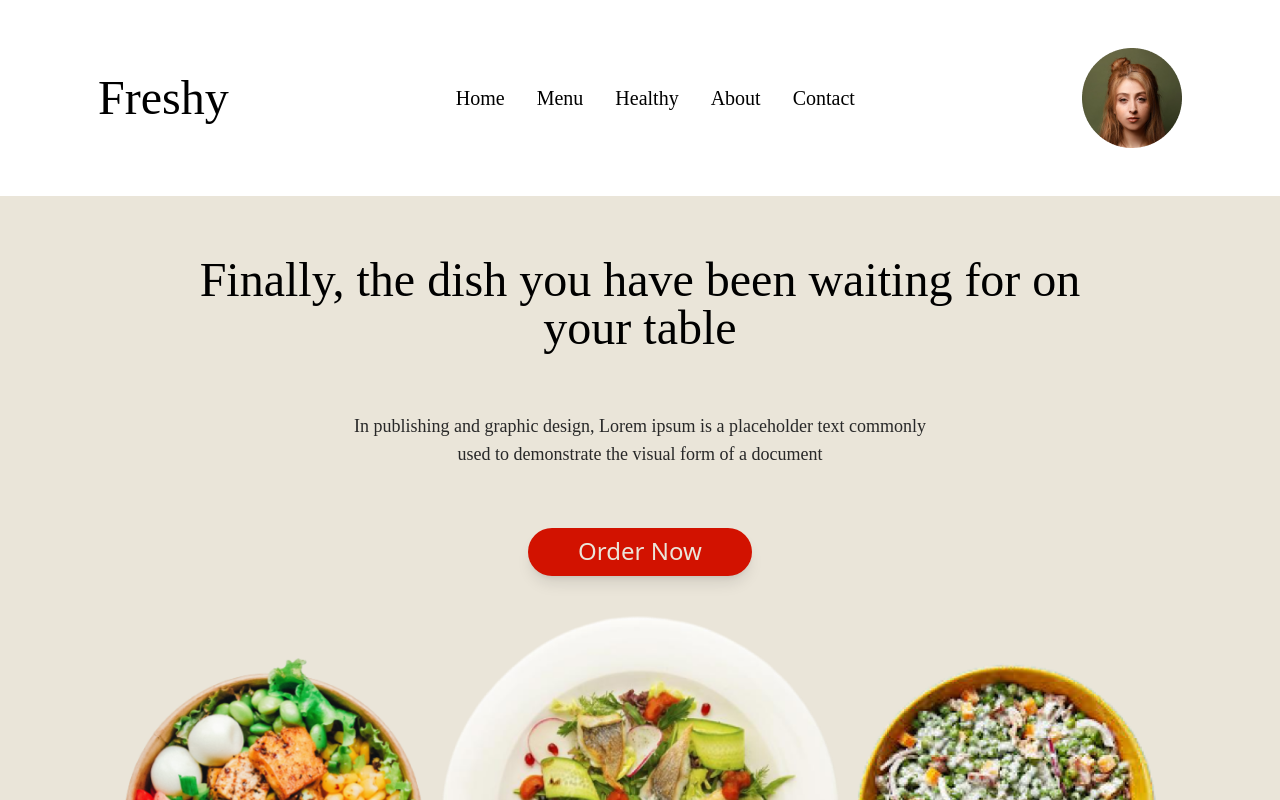
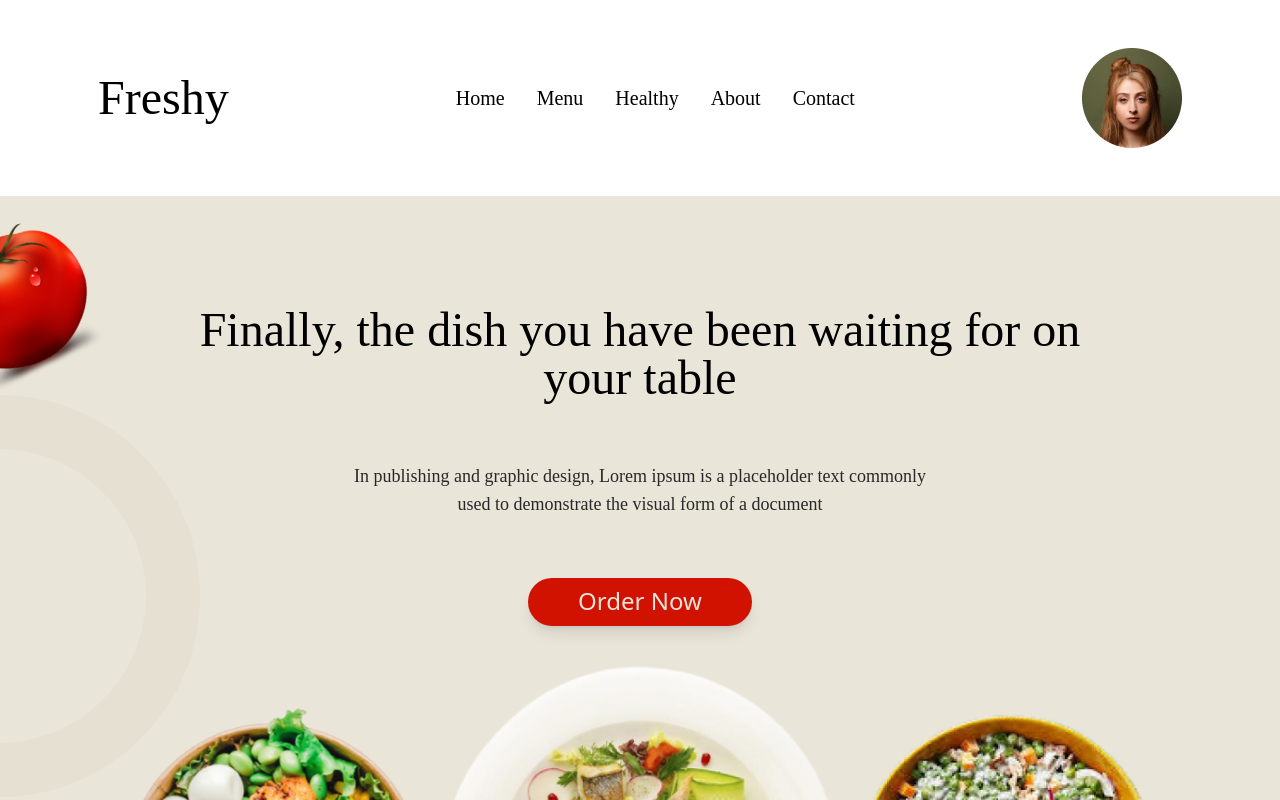
Before and after one commit to JailsonVicente/restaurant-lp, a Next.js app: page / in a window 1280 px wide. Shown: the top 800 px of the page. Built offline with nearby package versions, Linux system fonts and the light colour scheme.

Commit message:
start to make a background and vercel test.

```diff
--- a/src/components/about/About.tsx
+++ b/src/components/about/About.tsx
@@ -5,8 +5,10 @@ export default function About() {
     return (
 
         <section className={`
-            w-full flex justify-between flex-wrap items-center
-            lg:px-[99px] max-w-[1600px] md:justify-center
+            w-full flex flex-wrap justify-between  items-center
+            sm:flex
+            max-w-[1600px] md:justify-center
+
         `} id="About">
 
             <AboutBox></AboutBox>
--- a/src/components/about/AboutBox.tsx
+++ b/src/components/about/AboutBox.tsx
@@ -5,8 +5,8 @@ export default function AboutBox() {
         <div className={`
             flex flex-col gap-[42px]
             px-[20px]
-            md:max-w-[800px]
-            lg:max-w-[600px]
+            md:max-w-[600px]
+            lg:max-w-[550px]
         `}>
             <div>
                 <h2 className=" text-[#D21200] font-medium">About</h2>
--- a/src/components/about/CardTestimoni.tsx
+++ b/src/components/about/CardTestimoni.tsx
@@ -11,7 +11,7 @@ export default function CardTestimoni(props: CardTestimoniProps){
     return(
         <div className={`
         w-[90vw] h-auto  flex flex-col gap-[13px] py-4
-        md:w-[394px md:h-[286px] md:flex-row
+        md:w-[394px] md:h-[286px] md:flex-row
         lg:w-[394px] lg:h-[286px] lg:flex-row
         bg-[#CCC1AA]  drop-shadow-xl items-center text-black
     `}>
--- /dev/null
+++ b/src/components/background/Background.tsx
@@ -0,0 +1,34 @@
+import { url } from "inspector";
+import Image from "next/image";
+
+export default function Background(){
+    return(
+        <div>
+            <div className="w-[50px] h-[50px]">
+                <Image
+                    height={200}
+                    width={200}
+                    alt="tomato"
+                    src={"/assets/background/tomato.png"}
+                    className={`
+                        absolute
+                        rotate-[-12.991deg] w-20 h-20 left-[-40px]
+                        md:w-[200px] md:h-[200px] md:left-[-90px]
+                    `}
+                />
+            </div>
+            <div>
+                <Image
+                    height={204}
+                    width={204}
+                    alt="ellipse"
+                    src={"/assets/background/ellipse7.png"}
+                    className={`
+                        absolute left-[-50px] top-[300px] w-[200px] h-auto
+                        md:top-[395px] md:left-0
+                    `}
+                />
+            </div>
+        </div>
+    )
+}
--- a/src/components/contact/Reserve.tsx
+++ b/src/components/contact/Reserve.tsx
@@ -18,12 +18,14 @@ export default function Reserve() {
                 active:-translate-y-1
             `}>
                     Book Now
+                <div>
                     <Image
-                        src={"/assets/arrow.png"}
-                        width={81}
-                        height={38}
-                        alt="Arrow"
-                    />
+                            src={"/assets/arrow.png"}
+                            width={81}
+                            height={38}
+                            alt="Arrow"
+                        />
+                </div>
                 </button>
             </div>
         </div>
--- a/src/pages/index.tsx
+++ b/src/pages/index.tsx
@@ -7,16 +7,18 @@ import About from '@/components/about/About'
 import Testimoni from '@/components/about/Testimoni'
 import Contact from '@/components/contact/Contact'
 import Footer from '@/components/footer/Footer'
+import Background from '@/components/background/Background'
 
 
 export default function App() {
   return (
     <main className={`
         bg-bg-fundo-lp flex flex-col items-center
-        justify-center overflow-hidden w-screen lg:w-full
+        justify-center overflow-hidden w-screen lg:w-full relative
     `}>
 
       <Header></Header>
+      <Background />
       <Home></Home>
       <Menu></Menu>
       <Healthy></Healthy>
```
Also changed, not shown: public/assets/background/Ellipse7.png (added), public/assets/background/tomato.png (added).
